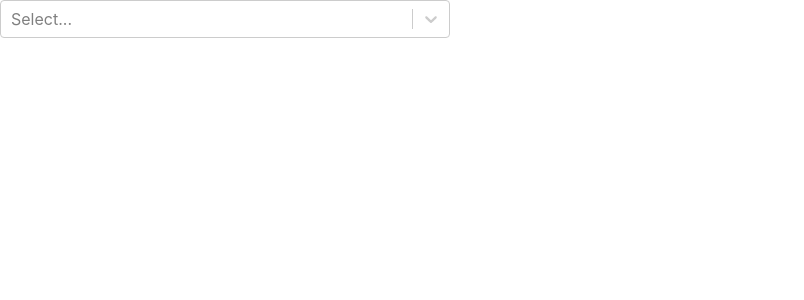
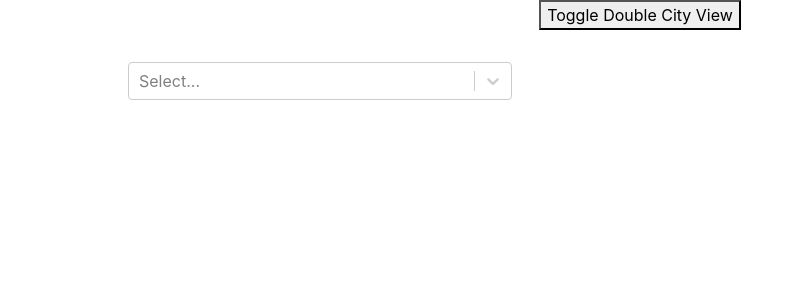
Before and after one commit to wchen-oxy/travel_friend, a React (Create React App) app: page / in a window 1280 px wide. Shown: the top 300 px of the page, without its empty margins (0-804 px from the left). Built offline with nearby package versions, Linux system fonts and the light colour scheme; no server answers.

Commit message:
added comparison view and basic styling

```diff
--- a/src/App.js
+++ b/src/App.js
@@ -3,11 +3,83 @@ import logo from './logo.svg';
 import './App.css';
 
 import LocationDiscoveryWindow from './Components/LocationDiscoveryWindowComponent.js';
+const toggle = {
+  display: "flex",
+  flexDirection: "row",
+  justifyContent: 'center'
+}
 
-function App() {
-  return (
-    <div className="App">
-      {/* <header className="App-header">
+const main_container_options = {
+  display: "flex",
+  flexDirection: "row"
+}
+const window_options = {
+  width: "50%",
+  display: "flex",
+  flexDirection: "column"
+}
+
+class App extends React.Component {
+  constructor(props) {
+    super(props);
+    this.handleSingleClick = this.handleSingleClick.bind(this);
+    this.handleDoubleClick = this.handleDoubleClick.bind(this);
+
+    this.state = {
+      is_single_view: true,
+      first_window : {
+        all_cities: null,
+      selected_city: null,
+      selected_city_full_name: null,
+      selected_city_scores: null,
+      selected_city_details: null,
+      },
+      second_window : {
+        all_cities: null,
+      selected_city: null,
+      selected_city_full_name: null,
+      selected_city_scores: null,
+      selected_city_details: null,
+      }
+
+    }
+  }
+
+  handleSingleClick() {
+    this.setState({ is_single_view: false });
+  }
+
+  handleDoubleClick() {
+    this.setState({ is_single_view: true })
+  }
+
+  render() {
+    let button;
+    let main_container;
+
+    if (this.state.is_single_view) {
+      button = <ToggleSingleButton onClick={this.handleSingleClick} />;
+      main_container = (
+      <div style={window_options}>
+        <LocationDiscoveryWindow/>
+        </div>)
+
+    }
+    else {
+      button = <ToggleDoubleButton onClick={this.handleDoubleClick} />;
+      main_container = (<div style={main_container_options}>
+        <div style={window_options}>
+        <LocationDiscoveryWindow/>
+        </div>
+        <div style={window_options}>
+        <LocationDiscoveryWindow/>
+        </div>
+        </div>);
+
+    }
+    return (
+      <div className="App">
+        {/* <header className="App-header">
         <img src={logo} className="App-logo" alt="logo" />
 
         <p>
@@ -22,12 +94,35 @@ function App() {
           Learn React
         </a>
       </header> */}
-        <LocationDiscoveryWindow />
+      <div style={toggle}>
+        {button}
+        </div>
+        {main_container}
       </div>
 
 
 
+    );
+  }
+}
+
+function ToggleSingleButton(props) {
+  return (
+    <button onClick={props.onClick}>
+      Toggle Double City View
+    </button>
   );
 }
 
+function ToggleDoubleButton(props) {
+  return (
+    <button onClick={props.onClick}>
+      Toggle Single City View
+    </button>
+  );
+}
+
+
+
+
 export default App;
--- a/src/Components/LocationDiscoveryWindowComponent.js
+++ b/src/Components/LocationDiscoveryWindowComponent.js
@@ -5,10 +5,23 @@ import Fetch from './FetchComponent.js';
 
 import 'bootstrap/dist/css/bootstrap.min.css';
 
-let main_container = {
-  maxWidth: "450px"
+let outer_select_container = {
+
+  display: "flex",
+  flexDirection: "row",
+  justifyContent: 'center',
+  paddingTop: "5%"
 }
 
+let inner_select_container = {
+  width: "60%"
+}
+
+
+
+let table_container = {
+  padding: "5%"
+}
 
 class LocationDiscoveryWindow extends React.Component {
   constructor(props) {
@@ -20,7 +33,8 @@ class LocationDiscoveryWindow extends React.Component {
       selected_city: null,
       selected_city_full_name: null,
       selected_city_scores: null,
-      selected_city_details: null
+      selected_city_details: null,
+
     }
   }
 
@@ -38,23 +52,34 @@ class LocationDiscoveryWindow extends React.Component {
   }
 
   render() {
+
     console.log("render");
     // console.log(this.state.selected_city_scores);
     // console.log(this.state.selected_city_details);
 
     return (
-      <div style={main_container}>
+
+
+      <React.Fragment>
+        <div style={outer_select_container}>
+          <div style={inner_select_container}>
           <LocationSearch
             onCitySelect={this.handleCitySelection}
-        cities={this.state.all_cities} />
+            cities={this.state.all_cities}
+          />
+          </div>
+        </div>
+        <div style={table_container}>
           <LocationTable
             selectedCity={this.state.selected_city}
             selectedCityFullName={this.state.selected_city_full_name}
             selectedCityScores={this.state.selected_city_scores}
             selectedCityDetails={this.state.selected_city_details}
           />
+        </div>
         <Fetch onCityUpdate={this.handleCityUpdate} />
-      </div>
+
+      </React.Fragment>
     );
   }
 }
@@ -62,4 +87,7 @@ class LocationDiscoveryWindow extends React.Component {
 
 
 
+
+
+
 export default LocationDiscoveryWindow;
--- a/src/Components/LocationSearchComponent.js
+++ b/src/Components/LocationSearchComponent.js
@@ -1,8 +1,6 @@
 import React from 'react';
 import Select from 'react-select';
 import 'bootstrap/dist/css/bootstrap.min.css';
-
-
 
 class LocationSearch extends React.Component {
     constructor(props) {
@@ -45,6 +43,7 @@ class LocationSearch extends React.Component {
         return (
             <Select
                 onChange={this.handleSelect}
+
                 filterOption={this.customFilter}
                 getOptionLabel={option => `${option.name}`}
                 getOptionValue={option => `${option.href}`}
--- a/src/Components/LocationTableComponent.js
+++ b/src/Components/LocationTableComponent.js
@@ -3,7 +3,6 @@ import 'bootstrap/dist/css/bootstrap.min.css';
 
 import LocationOverview from "./SubComponents/LocationOverview"
 import LocationScore from "./SubComponents/LocationScore"
-
 
 class LocationTable extends React.Component {
 
@@ -11,7 +10,7 @@ class LocationTable extends React.Component {
       if (!this.props.selectedCityDetails || !this.props.selectedCityScores) return null;
 
       return (
-        <div className="Table">
+        <div className="Table" >
            {this.props.selectedCityFullName}
            <LocationOverview selectedCity={this.props.selectedCity} selectedCityDetails={this.props.selectedCityDetails}/>
            <h3>City Ratings</h3>
--- a/src/Components/SubComponents/LocationOverview.js
+++ b/src/Components/SubComponents/LocationOverview.js
@@ -1,6 +1,10 @@
 import React from 'react';
 import 'bootstrap/dist/css/bootstrap.min.css';
 
+
+const options = {
+  paddingBottom: '10%'
+}
 
 class LocationOverview extends React.Component {
 
@@ -22,7 +26,7 @@ class LocationOverview extends React.Component {
 
 
     return (
-      <div>
+      <div style={options}>
         {/* climate sentence */}
 
           <span>The city of {this.props.selectedCity.name} </span> {weather_type && <span>has a {weather_type} </span>}
--- a/src/Components/SubComponents/LocationScore.js
+++ b/src/Components/SubComponents/LocationScore.js
@@ -3,6 +3,21 @@ import 'bootstrap/dist/css/bootstrap.min.css';
 
 import ApexChart from './gaugeChart';
 
+const options = {
+  display: "flex",
+  flexDirection: "row",
+  justifyContent: 'center'
+
+}
+
+const textOption = {
+  textAlign: 'center'
+}
+
+const scoreContainer = {
+  paddingTop: '5%',
+  paddingBottom: '5%'
+}
 class LocationScore extends React.Component {
 
     render() {
@@ -65,20 +80,21 @@ class LocationScore extends React.Component {
 
   function setInfo(item){
     return (
-    <div>
-      <p className="score-category">
+    <div style={scoreContainer}>
+      <p style={textOption}>
         {item.name==="Connectivity"||item.name==="Commute" ?
         (item.name==="Connectivity" ? (<span>Public Transportation Access</span>):(<span>Traffic</span>))
         :(item.name)}
       </p>
-      <div>
-      <ApexChart score={item.score_out_of_10 * 10} width="500"/>
+
+      <div style={options}>
+      <ApexChart score={item.score_out_of_10 * 10} />
       </div>
 
-
+{/*
       <p>
         {Math.round(item.score_out_of_10 * 10)/10}
-      </p>
+      </p> */}
     </div>
 
       )
--- a/src/Components/SubComponents/gaugeChart.js
+++ b/src/Components/SubComponents/gaugeChart.js
@@ -1,6 +1,10 @@
 import ReactApexChart from 'react-apexcharts'
 import React from 'react';
 
+const chart_container = {
+    width: "300px",
+    height: "150px"
+}
   class ApexChart extends React.Component {
     constructor(props) {
       super(props);
@@ -10,7 +14,8 @@ import React from 'react';
         options: {
           chart: {
             type: 'radialBar',
-            offsetY: -20
+            offsetY: -10,
+
           },
           plotOptions: {
             radialBar: {
@@ -19,7 +24,7 @@ import React from 'react';
               track: {
                 background: "#e7e7e7",
                 strokeWidth: '97%',
-                margin: 5, // margin is in pixels
+                margin: 1, // margin is in pixels
                 dropShadow: {
                   enabled: true,
                   top: 2,
@@ -72,7 +77,7 @@ import React from 'react';
 
 
 
-<div id="chart">
+<div style={chart_container}>
 <ReactApexChart options={this.state.options} series={wrapper} type="radialBar" />
 </div>
 
```
Lines whose indentation alone changed are shown as unchanged.
